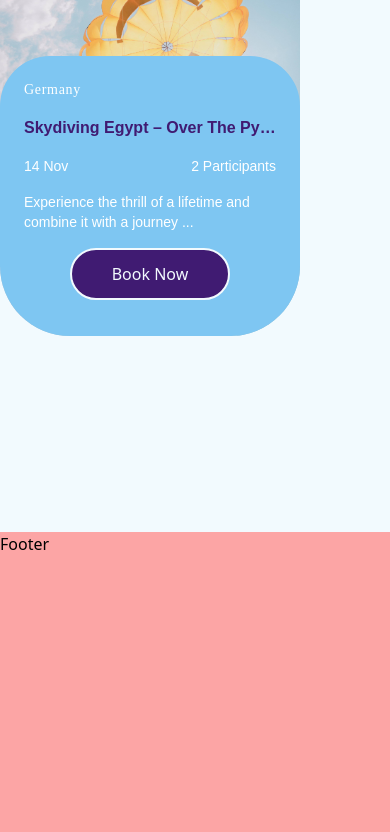
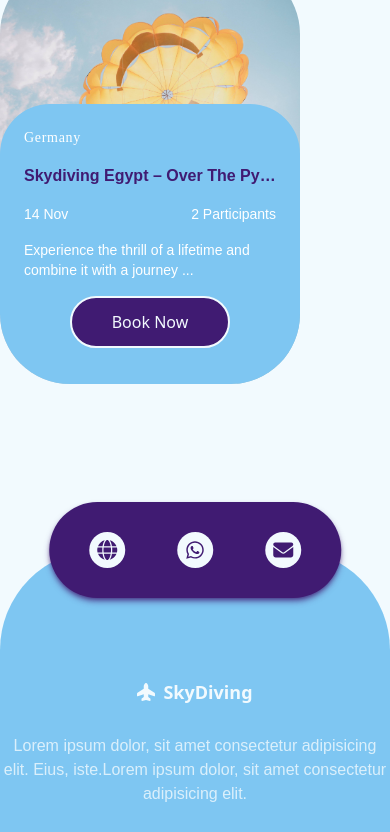
Before and after one commit to Ahmedelwaafy/SkyDiving, a React (Vite) app: page / in a window 390 px wide. Shown: the part 1156-1988 px from the top of the page. Built offline with nearby package versions, Linux system fonts and the light colour scheme; no server answers; grey boxes are pictures that could not be loaded.

Commit message:
finish slider5

```diff
--- a/public/output.css
+++ b/public/output.css
@@ -632,6 +632,15 @@ video {
   margin-bottom: 3.5rem;
 }
 
+.my-9 {
+  margin-top: 2.25rem;
+  margin-bottom: 2.25rem;
+}
+
+.mb-9 {
+  margin-bottom: 2.25rem;
+}
+
 .mt-5 {
   margin-top: 1.25rem;
 }
@@ -664,6 +673,10 @@ video {
   height: 75%;
 }
 
+.h-32 {
+  height: 8rem;
+}
+
 .h-40 {
   height: 10rem;
 }
@@ -672,12 +685,16 @@ video {
   height: 2rem;
 }
 
-.h-96 {
-  height: 24rem;
+.h-9 {
+  height: 2.25rem;
 }
 
 .h-\[22px\] {
   height: 22px;
+}
+
+.h-\[420px\] {
+  height: 420px;
 }
 
 .h-auto {
@@ -697,18 +714,6 @@ video {
   height: 100vh;
 }
 
-.h-\[420px\] {
-  height: 420px;
-}
-
-.h-3\/5 {
-  height: 60%;
-}
-
-.h-2\/5 {
-  height: 40%;
-}
-
 .max-h-0 {
   max-height: 0px;
 }
@@ -753,6 +758,10 @@ video {
   width: 20rem;
 }
 
+.w-9 {
+  width: 2.25rem;
+}
+
 .w-\[22px\] {
   width: 22px;
 }
@@ -767,6 +776,11 @@ video {
 
 .max-w-\[350px\] {
   max-width: 350px;
+}
+
+.-translate-y-1\/2 {
+  --tw-translate-y: -50%;
+  transform: translate(var(--tw-translate-x), var(--tw-translate-y)) rotate(var(--tw-rotate)) skewX(var(--tw-skew-x)) skewY(var(--tw-skew-y)) scaleX(var(--tw-scale-x)) scaleY(var(--tw-scale-y));
 }
 
 .-translate-y-\[100\%\] {
@@ -794,18 +808,8 @@ video {
   transform: translate(var(--tw-translate-x), var(--tw-translate-y)) rotate(var(--tw-rotate)) skewX(var(--tw-skew-x)) skewY(var(--tw-skew-y)) scaleX(var(--tw-scale-x)) scaleY(var(--tw-scale-y));
 }
 
-.translate-y-\[40\%\] {
-  --tw-translate-y: 40%;
-  transform: translate(var(--tw-translate-x), var(--tw-translate-y)) rotate(var(--tw-rotate)) skewX(var(--tw-skew-x)) skewY(var(--tw-skew-y)) scaleX(var(--tw-scale-x)) scaleY(var(--tw-scale-y));
-}
-
-.translate-y-\[60\%\] {
-  --tw-translate-y: 60%;
-  transform: translate(var(--tw-translate-x), var(--tw-translate-y)) rotate(var(--tw-rotate)) skewX(var(--tw-skew-x)) skewY(var(--tw-skew-y)) scaleX(var(--tw-scale-x)) scaleY(var(--tw-scale-y));
-}
-
-.translate-y-\[50\%\] {
-  --tw-translate-y: 50%;
+.translate-y-\[47\%\] {
+  --tw-translate-y: 47%;
   transform: translate(var(--tw-translate-x), var(--tw-translate-y)) rotate(var(--tw-rotate)) skewX(var(--tw-skew-x)) skewY(var(--tw-skew-y)) scaleX(var(--tw-scale-x)) scaleY(var(--tw-scale-y));
 }
 
@@ -873,6 +877,10 @@ video {
 
 .gap-6 {
   gap: 1.5rem;
+}
+
+.gap-7 {
+  gap: 1.75rem;
 }
 
 .gap-8 {
@@ -1026,11 +1034,6 @@ video {
   background-color: rgb(1 129 211 / var(--tw-bg-opacity));
 }
 
-.bg-red-300 {
-  --tw-bg-opacity: 1;
-  background-color: rgb(252 165 165 / var(--tw-bg-opacity));
-}
-
 .bg-red-400 {
   --tw-bg-opacity: 1;
   background-color: rgb(248 113 113 / var(--tw-bg-opacity));
@@ -1064,26 +1067,6 @@ video {
      object-position: top;
 }
 
-.object-bottom {
-  -o-object-position: bottom;
-     object-position: bottom;
-}
-
-.object-left {
-  -o-object-position: left;
-     object-position: left;
-}
-
-.object-right {
-  -o-object-position: right;
-     object-position: right;
-}
-
-.object-center {
-  -o-object-position: center;
-     object-position: center;
-}
-
 .p-6 {
   padding: 1.5rem;
 }
@@ -1093,6 +1076,11 @@ video {
   padding-right: 2.5rem;
 }
 
+.px-12 {
+  padding-left: 3rem;
+  padding-right: 3rem;
+}
+
 .px-2 {
   padding-left: 0.5rem;
   padding-right: 0.5rem;
@@ -1133,10 +1121,18 @@ video {
   padding-bottom: 1rem;
 }
 
+.pb-20 {
+  padding-bottom: 5rem;
+}
+
 .pb-3 {
   padding-bottom: 0.75rem;
 }
 
+.pb-40 {
+  padding-bottom: 10rem;
+}
+
 .pl-4 {
   padding-left: 1rem;
 }
@@ -1145,8 +1141,16 @@ video {
   padding-top: 5rem;
 }
 
+.pt-32 {
+  padding-top: 8rem;
+}
+
 .text-center {
   text-align: center;
+}
+
+.text-start {
+  text-align: start;
 }
 
 .font-body {
@@ -1194,6 +1198,11 @@ video {
   font-size: 15vw;
 }
 
+.text-base {
+  font-size: 1rem;
+  line-height: 1.5rem;
+}
+
 .text-lg {
   font-size: 1.125rem;
   line-height: 1.75rem;
@@ -1281,6 +1290,10 @@ video {
 
 .opacity-70 {
   opacity: 0.7;
+}
+
+.opacity-80 {
+  opacity: 0.8;
 }
 
 .shadow-lg {
@@ -1289,14 +1302,25 @@ video {
   box-shadow: var(--tw-ring-offset-shadow, 0 0 #0000), var(--tw-ring-shadow, 0 0 #0000), var(--tw-shadow);
 }
 
+.shadow-md {
+  --tw-shadow: 0 4px 6px -1px rgb(0 0 0 / 0.1), 0 2px 4px -2px rgb(0 0 0 / 0.1);
+  --tw-shadow-colored: 0 4px 6px -1px var(--tw-shadow-color), 0 2px 4px -2px var(--tw-shadow-color);
+  box-shadow: var(--tw-ring-offset-shadow, 0 0 #0000), var(--tw-ring-shadow, 0 0 #0000), var(--tw-shadow);
+}
+
 .shadow-sm {
   --tw-shadow: 0 1px 2px 0 rgb(0 0 0 / 0.05);
   --tw-shadow-colored: 0 1px 2px 0 var(--tw-shadow-color);
   box-shadow: var(--tw-ring-offset-shadow, 0 0 #0000), var(--tw-ring-shadow, 0 0 #0000), var(--tw-shadow);
 }
 
-.shadow-secondary\/50 {
-  --tw-shadow-color: rgb(126 198 242 / 0.5);
+.shadow-accent\/70 {
+  --tw-shadow-color: rgb(64 27 114 / 0.7);
+  --tw-shadow: var(--tw-shadow-colored);
+}
+
+.shadow-primary\/90 {
+  --tw-shadow-color: rgb(1 129 211 / 0.9);
   --tw-shadow: var(--tw-shadow-colored);
 }
 
@@ -1370,17 +1394,18 @@ video {
   transform: translate(var(--tw-translate-x), var(--tw-translate-y)) rotate(var(--tw-rotate)) skewX(var(--tw-skew-x)) skewY(var(--tw-skew-y)) scaleX(var(--tw-scale-x)) scaleY(var(--tw-scale-y));
 }
 
-.hover\:translate-y-0:hover {
-  --tw-translate-y: 0px;
-  transform: translate(var(--tw-translate-x), var(--tw-translate-y)) rotate(var(--tw-rotate)) skewX(var(--tw-skew-x)) skewY(var(--tw-skew-y)) scaleX(var(--tw-scale-x)) scaleY(var(--tw-scale-y));
-}
-
 .hover\:scale-110:hover {
   --tw-scale-x: 1.1;
   --tw-scale-y: 1.1;
   transform: translate(var(--tw-translate-x), var(--tw-translate-y)) rotate(var(--tw-rotate)) skewX(var(--tw-skew-x)) skewY(var(--tw-skew-y)) scaleX(var(--tw-scale-x)) scaleY(var(--tw-scale-y));
 }
 
+.hover\:scale-125:hover {
+  --tw-scale-x: 1.25;
+  --tw-scale-y: 1.25;
+  transform: translate(var(--tw-translate-x), var(--tw-translate-y)) rotate(var(--tw-rotate)) skewX(var(--tw-skew-x)) skewY(var(--tw-skew-y)) scaleX(var(--tw-scale-x)) scaleY(var(--tw-scale-y));
+}
+
 .hover\:border-x-bg:hover {
   --tw-border-opacity: 1;
   border-left-color: rgb(242 250 254 / var(--tw-border-opacity));
@@ -1440,6 +1465,17 @@ video {
   transform: translate(var(--tw-translate-x), var(--tw-translate-y)) rotate(var(--tw-rotate)) skewX(var(--tw-skew-x)) skewY(var(--tw-skew-y)) scaleX(var(--tw-scale-x)) scaleY(var(--tw-scale-y));
 }
 
+.group:hover .group-hover\:translate-y-0 {
+  --tw-translate-y: 0px;
+  transform: translate(var(--tw-translate-x), var(--tw-translate-y)) rotate(var(--tw-rotate)) skewX(var(--tw-skew-x)) skewY(var(--tw-skew-y)) scaleX(var(--tw-scale-x)) scaleY(var(--tw-scale-y));
+}
+
+.group:hover .group-hover\:scale-110 {
+  --tw-scale-x: 1.1;
+  --tw-scale-y: 1.1;
+  transform: translate(var(--tw-translate-x), var(--tw-translate-y)) rotate(var(--tw-rotate)) skewX(var(--tw-skew-x)) skewY(var(--tw-skew-y)) scaleX(var(--tw-scale-x)) scaleY(var(--tw-scale-y));
+}
+
 .group:hover .group-hover\:bg-bg {
   --tw-bg-opacity: 1;
   background-color: rgb(242 250 254 / var(--tw-bg-opacity));
@@ -1454,6 +1490,78 @@ video {
   color: rgb(64 27 114 / var(--tw-text-opacity));
 }
 
+@media (max-width: 1230px) {
+  .xl\:gap-7 {
+    gap: 1.75rem;
+  }
+
+  .xl\:gap-5 {
+    gap: 1.25rem;
+  }
+
+  .xl\:px-7 {
+    padding-left: 1.75rem;
+    padding-right: 1.75rem;
+  }
+
+  .xl\:px-5 {
+    padding-left: 1.25rem;
+    padding-right: 1.25rem;
+  }
+}
+
+@media (max-width: 1088px) {
+  .alg\:hidden {
+    display: none;
+  }
+
+  .alg\:h-24 {
+    height: 6rem;
+  }
+
+  .alg\:w-1\/2 {
+    width: 50%;
+  }
+
+  .alg\:w-1\/4 {
+    width: 25%;
+  }
+
+  .alg\:w-1\/5 {
+    width: 20%;
+  }
+
+  .alg\:items-center {
+    align-items: center;
+  }
+
+  .alg\:justify-center {
+    justify-content: center;
+  }
+
+  .alg\:gap-5 {
+    gap: 1.25rem;
+  }
+
+  .alg\:gap-10 {
+    gap: 2.5rem;
+  }
+
+  .alg\:px-5 {
+    padding-left: 1.25rem;
+    padding-right: 1.25rem;
+  }
+
+  .alg\:px-10 {
+    padding-left: 2.5rem;
+    padding-right: 2.5rem;
+  }
+
+  .alg\:text-center {
+    text-align: center;
+  }
+}
+
 @media (max-width: 920px) {
   .amd\:block {
     display: block;
@@ -1468,6 +1576,24 @@ video {
   }
 }
 
+@media (max-width: 768px) {
+  .md\:w-1\/2 {
+    width: 50%;
+  }
+
+  .md\:w-3\/4 {
+    width: 75%;
+  }
+
+  .md\:items-center {
+    align-items: center;
+  }
+
+  .md\:justify-center {
+    justify-content: center;
+  }
+}
+
 @media (max-width: 500px) {
   .sm\:bottom-0 {
     bottom: 0px;
@@ -1481,10 +1607,6 @@ video {
     height: 66.666667%;
   }
 
-  .sm\:h-\[420px\] {
-    height: 420px;
-  }
-
   .sm\:w-\[300px\] {
     width: 300px;
   }
--- a/src/MainComponents/Footer.jsx
+++ b/src/MainComponents/Footer.jsx
@@ -1,9 +1,135 @@
+import {
+  faFacebook,
+  faInstagram,
+  faTwitter,
+  faWhatsapp,
+  faYoutube,
+} from "@fortawesome/free-brands-svg-icons";
+import {
+  faEnvelope,
+  faGlobe,
+  faPlaneUp,
+} from "@fortawesome/free-solid-svg-icons";
+import { FontAwesomeIcon } from "@fortawesome/react-fontawesome";
+import { Link } from "react-router-dom";
 
 function Footer() {
   return (
-    <footer className="relative z-30 bg-red-300 w-full h-96">
-      Footer
-    </footer>
+    <div className="footer-background-bg bg-bg z-30 w-full h-auto">
+      <footer className="relative  bg-secondary w-full h-auto text-bg pb-20 pt-32 rounded-t-[100px]">
+        <div className="footer-content-grid grid-auto-fit h-full ">
+          <div className="footer-col1-logo  h-full flex flex-col gap-7 alg:items-center">
+            <div className="logo  flex items-center justify-start md:justify-center gap-2 text-lg font-bold cursor-pointer duration-300 hover:scale- ">
+              <FontAwesomeIcon icon={faPlaneUp} />
+              <span>SkyDiving</span>
+            </div>
+            <p className="text-base font-sub-heading w-full alg:text-center opacity-80">
+              Lorem ipsum dolor, sit amet consectetur adipisicing elit. Eius,
+              iste.Lorem ipsum dolor, sit amet consectetur adipisicing elit.
+            </p>
+            <div className="socials w-full flex justify-start alg:justify-center items-center gap-4">
+              <a className="" href="#">
+                <FontAwesomeIcon
+                  className="text-3xl hover:scale-125 active:scale-90 hover:text-primary duration-200 transition-all cursor-pointer"
+                  icon={faFacebook}
+                />
+              </a>
+              <a className="" href="#">
+                <FontAwesomeIcon
+                  className="text-3xl hover:scale-125 active:scale-90 hover:text-primary duration-200 transition-all cursor-pointer"
+                  icon={faTwitter}
+                />
+              </a>
+              <a className="" href="#">
+                <FontAwesomeIcon
+                  className="text-3xl hover:scale-125 active:scale-90 hover:text-primary duration-200 transition-all cursor-pointer"
+                  icon={faInstagram}
+                />
+              </a>
+              <a className="" href="#">
+                <FontAwesomeIcon
+                  className="text-3xl hover:scale-125 active:scale-90 hover:text-primary duration-200 transition-all cursor-pointer"
+                  icon={faYoutube}
+                />
+              </a>
+            </div>
+          </div>
+          <div className="footer-col2 w-full h-full flex flex-col justify-start items-center ">
+            <h2 className="text-xl font-bold mb-9">About</h2>
+            <ul className="  h-full flex flex-col items-start md:items-center justify-start gap-7 opacity-80">
+              <li>
+                <Link to="/">About Us</Link>
+              </li>
+              <li>
+                <Link to="/">Features</Link>
+              </li>
+              <li>
+                <Link to="/">Blog</Link>
+              </li>
+              <li>
+                <Link to="/">FAQ</Link>
+              </li>
+            </ul>
+          </div>
+          <div className="footer-col3 w-full h-full flex flex-col justify-start items-center ">
+            <h2 className="text-xl font-bold mb-9">Company</h2>
+            <ul className="  h-full flex flex-col items-start md:items-center justify-start gap-7 opacity-80">
+              <li>
+                <Link to="/">About Us</Link>
+              </li>
+              <li>
+                <Link to="/">Features</Link>
+              </li>
+              <li>
+                <Link to="/">Blog</Link>
+              </li>
+              <li>
+                <Link to="/">FAQ</Link>
+              </li>
+            </ul>
+          </div>
+          <div className="footer-col4 w-full h-full flex flex-col justify-start items-center  ">
+            <h2 className="text-xl font-bold  w-full text-start alg:text-center">
+              Safety In Skydiving{" "}
+            </h2>
+            <p className="font-sub-heading  opacity-80 my-9 text-start w-full alg:text-center">
+              Skydiving Center is a member of the United States Parachute
+              Association.
+            </p>
+            <img src="/assets/images/uspa.png" alt="" />
+          </div>
+        </div>
+        <div className="footer-absolute-top z-30 absolute right-1/2 translate-x-1/2 top-0 -translate-y-1/2 w-3/5 h-32 rounded-full bg-accent shadow-md shadow-accent/70 text-bg flex justify-between items-center gap-10 px-12 xl:gap-5 xl:px-5 alg alg:gap-10 alg:px-10 alg:h-24 alg:w-1/2 md:w-3/4 ">
+          <a
+            href="#"
+            className="contact-left flex justify-start items-center gap-4"
+          >
+            <div className="bg-bg text-accent text-xl w-9 h-9 flex justify-center items-center rounded-full">
+              <FontAwesomeIcon icon={faGlobe} />
+            </div>
+            <span className="alg:hidden">sky@diving.com</span>
+          </a>
+          <a
+            href="#"
+            className="contact-left flex justify-start items-center gap-4"
+          >
+            <div className="bg-bg text-accent text-xl w-9 h-9 flex justify-center items-center rounded-full">
+              <FontAwesomeIcon icon={faWhatsapp} />
+            </div>
+            <span className="alg:hidden">+20 - 123456789</span>
+          </a>
+          <a
+            href="#"
+            className="contact-left flex justify-start items-center gap-4"
+          >
+            <div className="bg-bg text-accent text-xl w-9 h-9 flex justify-center items-center rounded-full">
+              <FontAwesomeIcon icon={faEnvelope} />
+            </div>
+            <span className="alg:hidden">sky@diving.com</span>
+          </a>
+        </div>
+      </footer>
+    </div>
   );
 }
 
--- a/src/MainComponents/Navbar.jsx
+++ b/src/MainComponents/Navbar.jsx
@@ -68,7 +68,7 @@ function Navbar() {
   return (
     <>
       <header
-        className={`fixed bg-bg/70 w-full border-b-2 border-x-2  border-x-secondary border-b-secondary h-20 rounded-b-[100px] hover:bg-secondary hover:text-bg duration-200 ease-linear group  hover:border-x-bg hover:border-b-bg overflow-hidden shadow-sm shadow-secondary/50 hover:shadow-bg z-50 ${
+        className={`fixed bg-bg/70 w-full border-b-2 border-x-2  border-x-secondary border-b-secondary h-20 rounded-b-[100px] hover:bg-secondary hover:text-bg duration-200 ease-linear group  hover:border-x-bg hover:border-b-bg overflow-hidden shadow-md shadow-primary/90 hover:shadow-bg z-50 ${
           state.scroll && "bg-secondary text-bg border-x-bg border-b-bg"
         }`}
       >
--- a/src/Pages/HomePage/Components/MainSlider.jsx
+++ b/src/Pages/HomePage/Components/MainSlider.jsx
@@ -49,7 +49,6 @@ function MainSlider() {
           slidesToShow: 2,
           slidesToScroll: 2,
           infinite: true,
-          dots: true,
         },
       },
       {
@@ -58,13 +57,7 @@ function MainSlider() {
           slidesToShow: 1,
           slidesToScroll: 1,
           initialSlide: 0,
-        },
-      },
-      {
-        breakpoint: 480,
-        settings: {
-          slidesToShow: 1,
-          slidesToScroll: 1,
+          infinite: true,
         },
       },
     ],
@@ -192,7 +185,7 @@ function MainSlider() {
     },
   ];
   return (
-    <section className="relative z-20 w-full h-screen pt-20 bg-bg ">
+    <section className="relative z-20 w-full h-auto pt-32 pb-40 bg-bg  ">
       <div className="flex-col items-center h-full slider-container width">
         <div className="flex items-center justify-between sm:justify-center full sm my-14 slider-title-arrows ">
           <h2 className="text-3xl font-bold text-accent ">Best Offers</h2>
@@ -222,26 +215,18 @@ function MainSlider() {
           {offers.map((offer) => (
             <div
               key={offer.people}
-              className="slide-wrapper-relative relative w-[350px] max-w-[350px] sm:w-[300px] sm:max-w-[300px] h-[420px]    overflow-hidden rounded-[70px]"
+              className="slide-wrapper-relative relative w-[350px] max-w-[350px] sm:w-[300px] sm:max-w-[300px] h-[420px]    overflow-hidden rounded-[70px] group"
             >
               <div className="w-full h-full slide-img-wrapper ">
-                {/**
-                 *
-                 <img
-                 className="object-cover w-full h-full "
-                 src="https://unsplash.com/photos/O6TrpoUjrls"
-                 alt="555555555"
-                 />
-                */}
                 <img
-                  className="object-cover w-full h-full object-top "
+                  className="object-cover w-full h-full object-top group-hover:scale-110 duration-300"
                   src={offer.img}
                   alt={offer.img}
                 />
               </div>
               <div
                 onClick={() => setPush(!push)}
-                className={`slide-content-absolute absolute bottom-8 sm:bottom-0 w-3/4 sm:w-full h-3/4 sm:h-4/6  bg-secondary right-1/2 translate-x-1/2 rounded-[50px] translate-y-[50%]  sm:translate-y-[0%] transition-all duration-300 ease-in-out hover:translate-y-0 flex flex-col items-start justify-start p-6 gap-4 text-white`}
+                className={`slide-content-absolute absolute bottom-8 sm:bottom-0 w-3/4 sm:w-full h-3/4 sm:h-4/6  bg-secondary right-1/2 translate-x-1/2 rounded-[50px] translate-y-[47%]  sm:translate-y-[0%] transition-all duration-300 ease-in-out group-hover:translate-y-0 flex flex-col items-start justify-start p-6 gap-4 text-white`}
               >
                 <p className="text-sm tracking-wider slide-location font-cursive">
                   {offer.location}
--- a/tailwind.config.js
+++ b/tailwind.config.js
@@ -24,8 +24,10 @@ module.exports = {
       },
     },
     screens: {
-      xxl: { max: "1500px" },
-      xl: { max: "1200px" },
+      xxxl: { max: "1500px" },
+      xxl: { max: "1300px" },
+      xl: { max: "1230px" },
+      alg: { max: "1088px" },
       lg: { max: "1060px" },
       amd: { max: "920px" },
       md: { max: "768px" },
```
Also changed, not shown: src/SASS/_HomePage.scss (+11 -0 lines), src/SASS/_boilerplate.scss (+3 -4 lines), public/assets/images/uspa.png (added), 2 other files (tests, documents, lock files or other folders).
